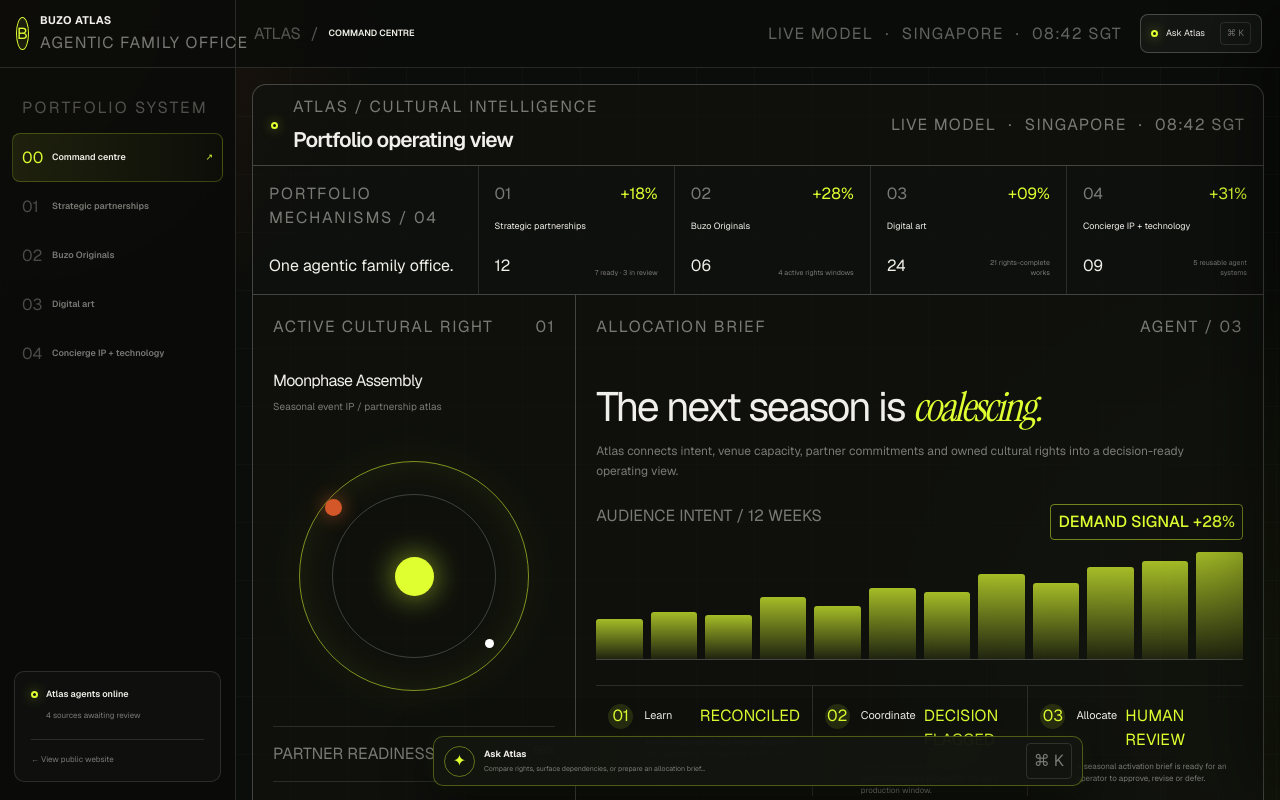
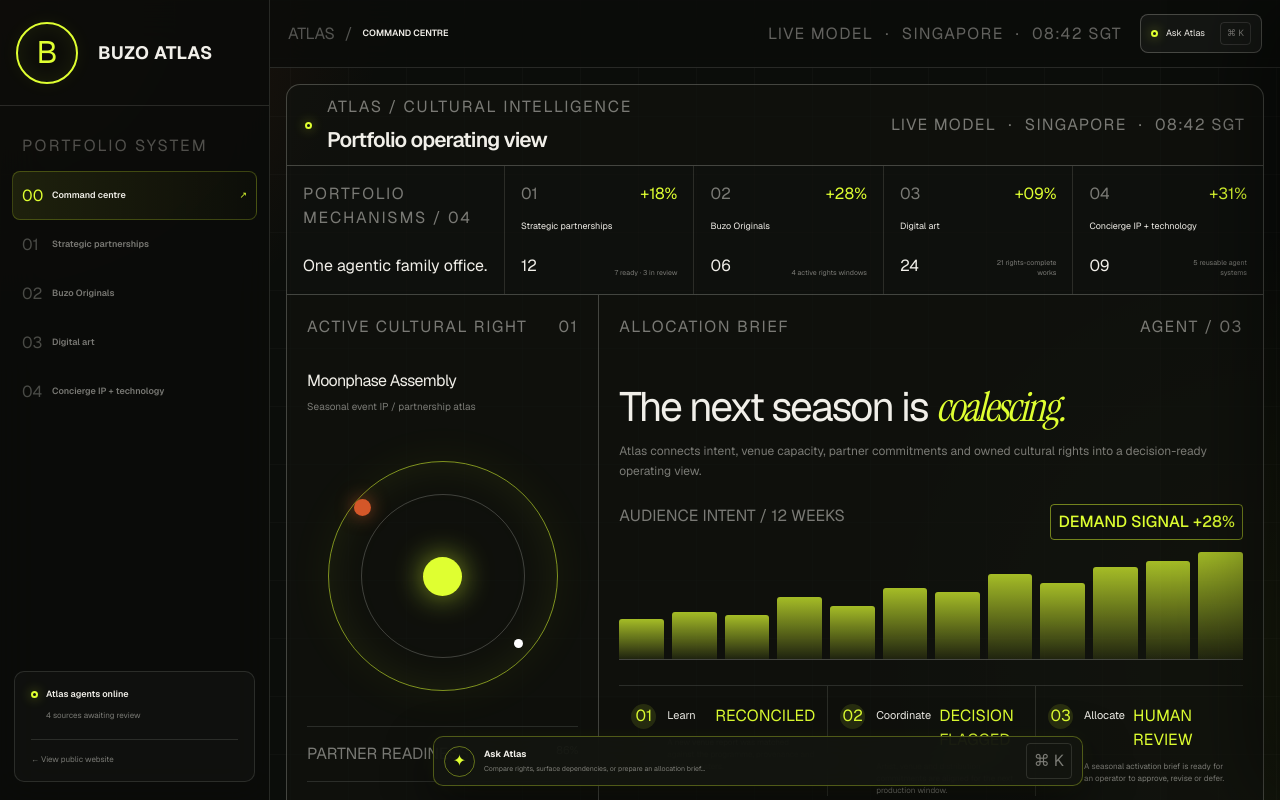
Before and after one commit to gigradarapp/gr-atlas, a Next.js app in the folder site/: page /app in a window 1280 px wide. Shown: the top 800 px of the page. Built offline with nearby package versions, Linux system fonts and the light colour scheme.

Commit message:
style: refresh Atlas dashboard brand lockup

```diff
--- a/site/app/app/atlas.css
+++ b/site/app/app/atlas.css
@@ -14,13 +14,12 @@
 
 body:has(.atlas-app) { background: var(--atlas-bg); }
 
-.atlas-app { min-height: 100vh; display: grid; grid-template-columns: 236px minmax(0, 1fr); background: radial-gradient(circle at 0 0, rgba(212, 87, 41, .16), transparent 21%), radial-gradient(circle at 100% 50%, rgba(223, 255, 49, .055), transparent 30%), var(--atlas-bg); color: var(--atlas-text); }
+.atlas-app { min-height: 100vh; display: grid; grid-template-columns: 270px minmax(0, 1fr); background: radial-gradient(circle at 0 0, rgba(212, 87, 41, .16), transparent 21%), radial-gradient(circle at 100% 50%, rgba(223, 255, 49, .055), transparent 30%), var(--atlas-bg); color: var(--atlas-text); }
 .atlas-app::before { position: fixed; inset: 0; z-index: 0; pointer-events: none; content: ""; background-image: linear-gradient(rgba(255,255,255,.022) 1px, transparent 1px), linear-gradient(90deg, rgba(255,255,255,.022) 1px, transparent 1px); background-size: 58px 58px; }
 .atlas-sidebar { position: sticky; z-index: 12; top: 0; height: 100vh; display: flex; flex-direction: column; border-right: 1px solid var(--atlas-line); background: rgba(10,12,9,.9); backdrop-filter: blur(20px); }
-.atlas-brand-row { height: 68px; display: flex; align-items: center; gap: 11px; padding: 0 16px; border-bottom: 1px solid var(--atlas-line); }
-.atlas-brand-glyph { width: 33px; height: 33px; display: grid; place-items: center; border: 1px solid var(--atlas-lime); border-radius: 50%; color: var(--atlas-lime); font: 600 16px var(--atlas-serif); box-shadow: inset 0 0 18px rgba(223,255,49,.1); }
-.atlas-brand-row strong { display: block; font-size: 11px; letter-spacing: .04em; white-space: nowrap; }
-.atlas-brand-row small { display: block; margin-top: 3px; color: var(--atlas-muted); font: 500 6px var(--atlas-mono); letter-spacing: .08em; white-space: nowrap; }
+.atlas-brand-row { height: 106px; display: flex; align-items: center; gap: 20px; padding: 0 16px; border-bottom: 1px solid var(--atlas-line); }
+.atlas-brand-glyph { width: 62px; height: 62px; display: grid; flex: 0 0 auto; place-items: center; border: 2px solid var(--atlas-lime); border-radius: 50%; color: var(--atlas-lime); font: 400 31px/1 var(--font-geist-sans), sans-serif; box-shadow: inset 0 0 24px rgba(223,255,49,.08), 0 0 18px rgba(223,255,49,.06); }
+.atlas-brand-row strong { display: block; font-size: 18px; font-weight: 700; letter-spacing: .025em; white-space: nowrap; }
 .atlas-section-nav { padding: 28px 12px; }
 .atlas-section-nav>p { margin: 0 10px 13px; color: rgba(241,239,233,.3); font: 500 8px var(--atlas-mono); letter-spacing: .14em; }
 .atlas-section-nav button { width: 100%; min-height: 49px; display: grid; grid-template-columns: 25px 1fr auto; align-items: center; gap: 5px; padding: 0 9px; border: 1px solid transparent; border-radius: 8px; background: transparent; color: var(--atlas-muted); text-align: left; cursor: pointer; transition: background .2s ease, color .2s ease, border-color .2s ease; }
@@ -271,9 +270,10 @@ body:has(.atlas-app) { background: var(--atlas-bg); }
 @keyframes atlasFade { from { opacity: 0; transform: translateY(7px); } }
 
 @media (max-width: 1180px) {
-  .atlas-app { grid-template-columns: 205px minmax(0,1fr); }
-  .atlas-brand-row { padding:0 13px; }
-  .atlas-brand-row small { display:none; }
+  .atlas-app { grid-template-columns: 218px minmax(0,1fr); }
+  .atlas-brand-row { height:80px; gap:12px; padding:0 13px; }
+  .atlas-brand-glyph { width:46px; height:46px; border-width:1px; font-size:23px; }
+  .atlas-brand-row strong { font-size:13px; }
   .atlas-section-nav { padding:20px 9px; }
   .atlas-appbar { grid-template-columns:minmax(150px,1fr) auto; }
   .atlas-model-meta { display:none; }
@@ -281,7 +281,7 @@ body:has(.atlas-app) { background: var(--atlas-bg); }
   .atlas-portfolio-strip { grid-template-columns: repeat(4,1fr); }
   .atlas-strip-intro { grid-column: 1/-1; min-height: 70px; }
   .atlas-agent-is-open .atlas-workspace { padding-right: 0; }
-  .atlas-command-bar { left: 221px; }
+  .atlas-command-bar { left: 234px; }
   .atlas-agent-is-open .atlas-command-bar { right: 25px; }
   .atlas-drawer-backdrop { position: fixed; z-index: 30; inset: 0; display: block; border: 0; background: rgba(0,0,0,.55); }
   .atlas-tab-header,.atlas-art-header { display:block; }
--- a/site/app/app/page.tsx
+++ b/site/app/app/page.tsx
@@ -43,7 +43,7 @@ export default function AtlasDashboard() {
       <aside className={`atlas-sidebar ${navOpen ? "is-open" : ""}`}>
         <div className="atlas-brand-row">
           <span className="atlas-brand-glyph" aria-hidden="true">B</span>
-          <div><strong>BUZO ATLAS</strong><small>AGENTIC FAMILY OFFICE</small></div>
+          <strong>BUZO ATLAS</strong>
         </div>
         <nav className="atlas-section-nav" aria-label="Atlas workspaces">
           <p>PORTFOLIO SYSTEM</p>
```
